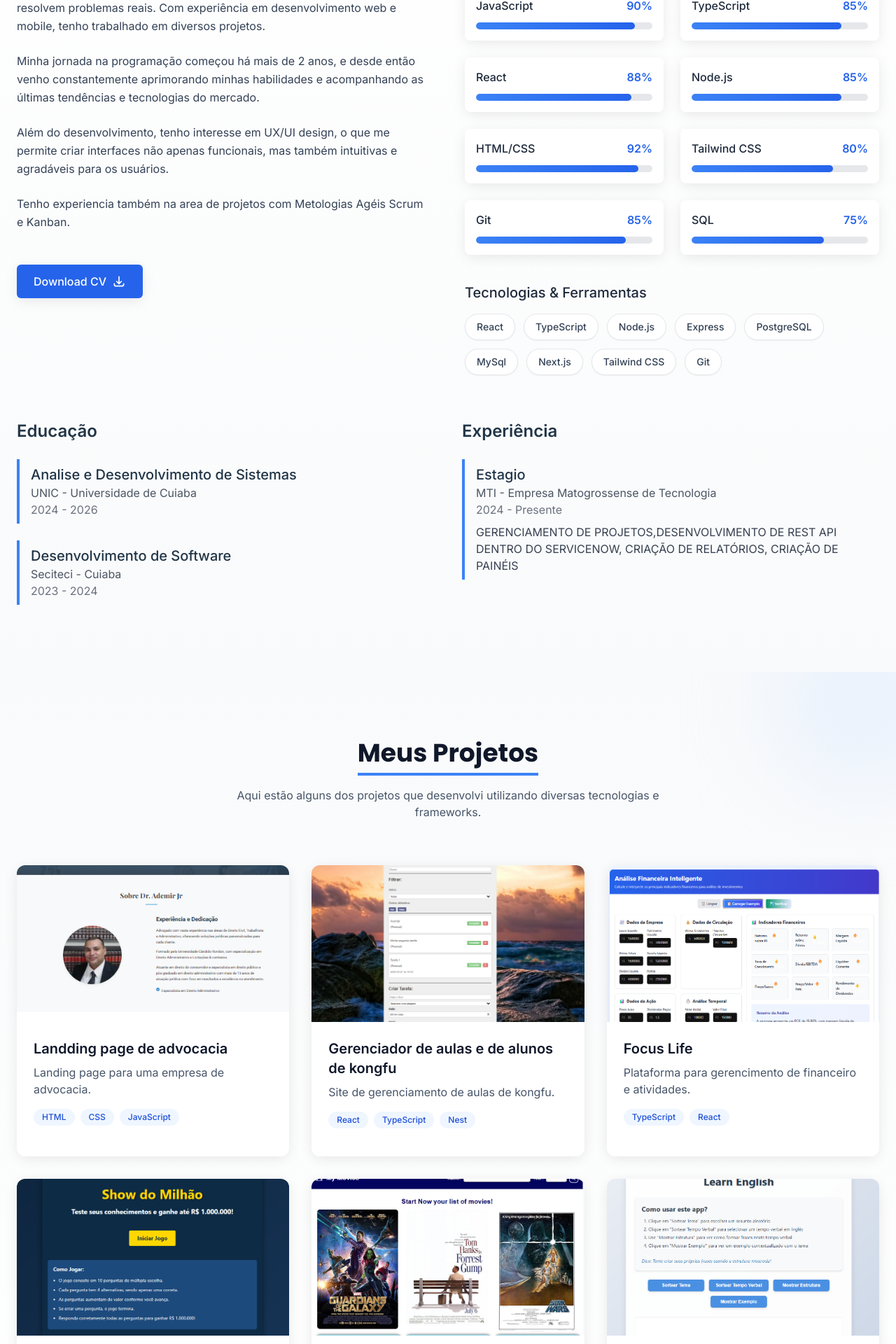
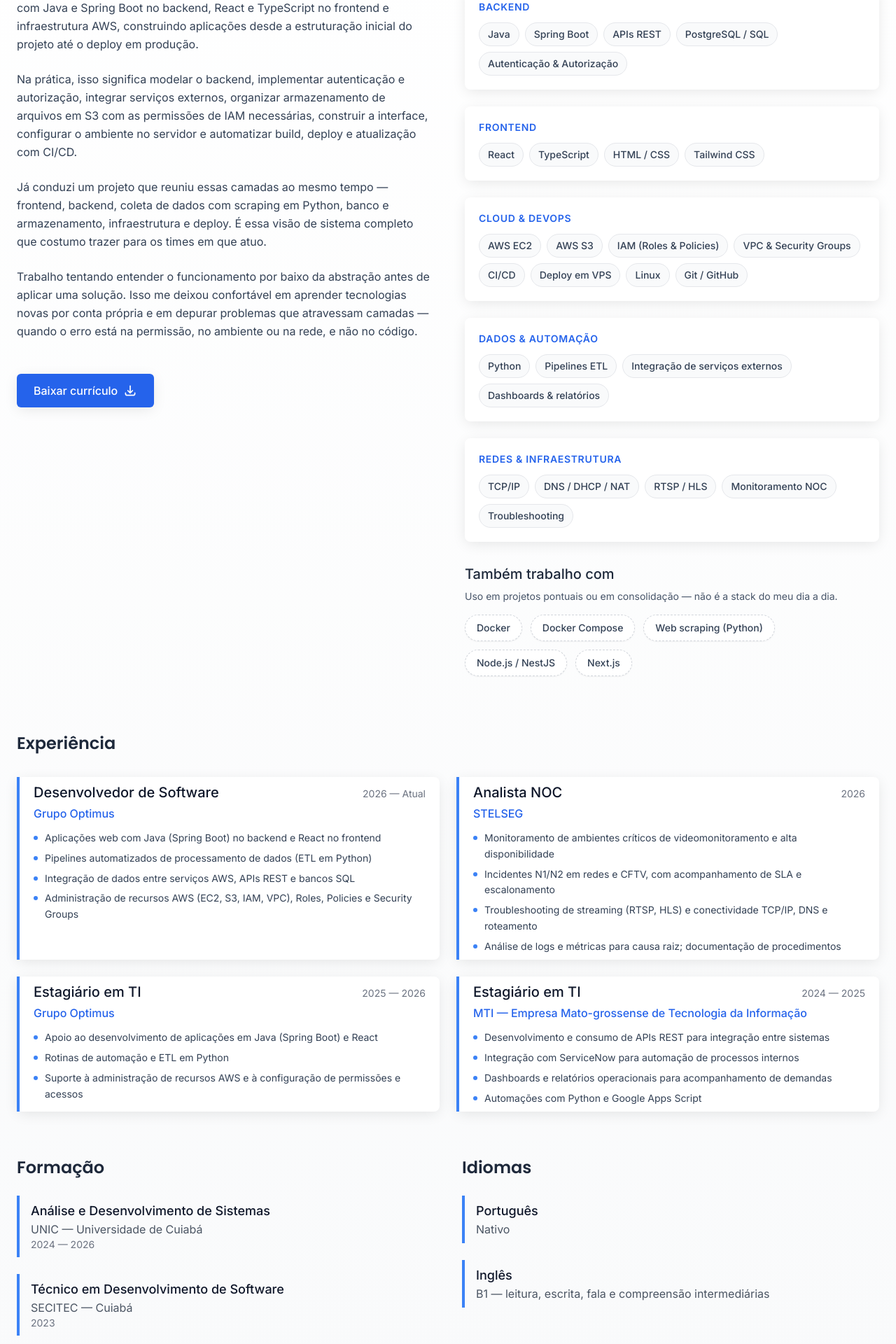
Before and after one commit to LzGuimaraes/Portfolio, a React (Vite) app: page / in a window 1280 px wide. Shown: the part 1096-3016 px from the top of the page at 70% size. Built offline with nearby package versions, Linux system fonts and the light colour scheme.

Commit message:
Feat: Atualiza o about para uma versao mais atualizada

```diff
--- a/src/components/About.tsx
+++ b/src/components/About.tsx
@@ -1,22 +1,157 @@
-import { useEffect, useRef, useState } from 'react';
+import { useEffect, useRef, useState } from "react";
+
+type SkillGroup = {
+  category: string;
+  items: string[];
+};
+
+type TimelineItem = {
+  role: string;
+  org: string;
+  period: string;
+  bullets?: string[];
+};
+
+type EducationItem = {
+  course: string;
+  org: string;
+  period: string;
+};
+
+// Stacks com uso profissional recorrente
+const skillGroups: SkillGroup[] = [
+  {
+    category: "Backend",
+    items: [
+      "Java",
+      "Spring Boot",
+      "APIs REST",
+      "PostgreSQL / SQL",
+      "Autenticação & Autorização",
+    ],
+  },
+  {
+    category: "Frontend",
+    items: ["React", "TypeScript", "HTML / CSS", "Tailwind CSS"],
+  },
+  {
+    category: "Cloud & DevOps",
+    items: [
+      "AWS EC2",
+      "AWS S3",
+      "IAM (Roles & Policies)",
+      "VPC & Security Groups",
+      "CI/CD",
+      "Deploy em VPS",
+      "Linux",
+      "Git / GitHub",
+    ],
+  },
+  {
+    category: "Dados & Automação",
+    items: [
+      "Python",
+      "Pipelines ETL",
+      "Integração de serviços externos",
+      "Dashboards & relatórios",
+    ],
+  },
+  {
+    category: "Redes & Infraestrutura",
+    items: [
+      "TCP/IP",
+      "DNS / DHCP / NAT",
+      "RTSP / HLS",
+      "Monitoramento NOC",
+      "Troubleshooting",
+    ],
+  },
+];
+
+// Ferramentas que uso em projetos pontuais ou que estou consolidando
+const workingKnowledge: string[] = [
+  "Docker",
+  "Docker Compose",
+  "Web scraping (Python)",
+  "Node.js / NestJS",
+  "Next.js",
+];
+
+const experience: TimelineItem[] = [
+  {
+    role: "Desenvolvedor de Software",
+    org: "Grupo Optimus",
+    period: "2026 — Atual",
+    bullets: [
+      "Aplicações web com Java (Spring Boot) no backend e React no frontend",
+      "Pipelines automatizados de processamento de dados (ETL em Python)",
+      "Integração de dados entre serviços AWS, APIs REST e bancos SQL",
+      "Administração de recursos AWS (EC2, S3, IAM, VPC), Roles, Policies e Security Groups",
+    ],
+  },
+  {
+    role: "Analista NOC",
+    org: "STELSEG",
+    period: "2026",
+    bullets: [
+      "Monitoramento de ambientes críticos de videomonitoramento e alta disponibilidade",
+      "Incidentes N1/N2 em redes e CFTV, com acompanhamento de SLA e escalonamento",
+      "Troubleshooting de streaming (RTSP, HLS) e conectividade TCP/IP, DNS e roteamento",
+      "Análise de logs e métricas para causa raiz; documentação de procedimentos",
+    ],
+  },
+  {
+    role: "Estagiário em TI",
+    org: "Grupo Optimus",
+    period: "2025 — 2026",
+    bullets: [
+      "Apoio ao desenvolvimento de aplicações em Java (Spring Boot) e React",
+      "Rotinas de automação e ETL em Python",
+      "Suporte à administração de recursos AWS e à configuração de permissões e acessos",
+    ],
+  },
+  {
+    role: "Estagiário em TI",
+    org: "MTI — Empresa Mato-grossense de Tecnologia da Informação",
+    period: "2024 — 2025",
+    bullets: [
+      "Desenvolvimento e consumo de APIs REST para integração entre sistemas",
+      "Integração com ServiceNow para automação de processos internos",
+      "Dashboards e relatórios operacionais para acompanhamento de demandas",
+      "Automações com Python e Google Apps Script",
+    ],
+  },
+];
+
+const education: EducationItem[] = [
+  {
+    course: "Análise e Desenvolvimento de Sistemas",
+    org: "UNIC — Universidade de Cuiabá",
+    period: "2024 — 2026",
+  },
+  {
+    course: "Técnico em Desenvolvimento de Software",
+    org: "SECITEC — Cuiabá",
+    period: "2023",
+  },
+];
 
 const About = () => {
-  // Lista de habilidades técnicas
-  const skills = [
-    { name: 'JavaScript', level: 90 },
-    { name: 'TypeScript', level: 85 },
-    { name: 'React', level: 88 },
-    { name: 'Node.js', level: 85 },
-    { name: 'HTML/CSS', level: 92 },
-    { name: 'Tailwind CSS', level: 80 },
-    { name: 'Git', level: 85 },
-    { name: 'SQL', level: 75 },
-  ];
-
   const [isVisible, setIsVisible] = useState(false);
   const sectionRef = useRef<HTMLElement>(null);
 
   useEffect(() => {
+    const node = sectionRef.current;
+    if (!node) return;
+
+    const prefersReducedMotion = window.matchMedia(
+      "(prefers-reduced-motion: reduce)",
+    ).matches;
+    if (prefersReducedMotion) {
+      setIsVisible(true);
+      return;
+    }
+
     const observer = new IntersectionObserver(
       ([entry]) => {
         if (entry.isIntersecting) {
@@ -24,19 +159,24 @@ const About = () => {
           observer.unobserve(entry.target);
         }
       },
-      { threshold: 0.1 }
+      { threshold: 0.1 },
     );
 
-    if (sectionRef.current) {
-      observer.observe(sectionRef.current);
-    }
+    observer.observe(node);
 
-    return () => {
-      if (sectionRef.current) {
-        observer.unobserve(sectionRef.current);
-      }
-    };
+    return () => observer.disconnect();
   }, []);
+
+  const reveal = (delay: string, axis: "x" | "-x" | "y" = "y") => {
+    const hidden =
+      axis === "y"
+        ? "opacity-0 translate-y-10"
+        : axis === "x"
+          ? "opacity-0 translate-x-10"
+          : "opacity-0 -translate-x-10";
+    const shown = "opacity-100 translate-x-0 translate-y-0";
+    return `transition-all duration-700 ${delay} transform ${isVisible ? shown : hidden}`;
+  };
 
   return (
     <section
@@ -45,122 +185,211 @@ const About = () => {
       className="py-24 bg-gradient-to-b from-white to-gray-50 dark:from-secondary-900 dark:to-secondary-800"
     >
       <div className="container mx-auto px-4">
-        <h2 className={`text-3xl md:text-4xl font-heading font-bold text-center mb-16 text-secondary-900 dark:text-white transition-all duration-700 transform ${isVisible ? 'opacity-100 translate-y-0' : 'opacity-0 translate-y-10'}`}>
-          <span className="inline-block border-b-4 border-primary-500 pb-2">Sobre Mim</span>
+        <h2
+          className={`text-3xl md:text-4xl font-heading font-bold text-center mb-16 text-secondary-900 dark:text-white ${reveal("")}`}
+        >
+          <span className="inline-block border-b-4 border-primary-500 pb-2">
+            Sobre Mim
+          </span>
         </h2>
 
         <div className="grid grid-cols-1 md:grid-cols-2 gap-12">
-          {/* Informações pessoais */}
-          <div className={`space-y-6 transition-all duration-700 delay-100 transform ${isVisible ? 'opacity-100 translate-x-0' : 'opacity-0 -translate-x-10'}`}>
+          {/* Apresentação */}
+          <div className={`space-y-6 ${reveal("delay-100", "-x")}`}>
             <h3 className="text-2xl font-heading font-semibold text-secondary-800 dark:text-white relative inline-block">
               <span className="relative z-10">Quem sou eu</span>
               <span className="absolute bottom-0 left-0 w-full h-3 bg-primary-200 dark:bg-primary-900/30 -z-10 transform -rotate-1"></span>
             </h3>
+
             <p className="text-secondary-700 dark:text-gray-300 leading-relaxed">
-              Sou um desenvolvedor full stack apaixonado por criar soluções digitais que resolvem problemas reais.
-              Com experiência em desenvolvimento web e mobile, tenho trabalhado em diversos projetos.
+              Sou desenvolvedor fullstack com cerca de 2 anos de atuação em TI.
+              Trabalho com Java e Spring Boot no backend, React e TypeScript no
+              frontend e infraestrutura AWS, construindo aplicações desde a
+              estruturação inicial do projeto até o deploy em produção.
             </p>
             <p className="text-secondary-700 dark:text-gray-300 leading-relaxed">
-              Minha jornada na programação começou há mais de 2 anos, e desde então venho constantemente
-              aprimorando minhas habilidades e acompanhando as últimas tendências e tecnologias do mercado.
+              Na prática, isso significa modelar o backend, implementar
+              autenticação e autorização, integrar serviços externos, organizar
+              armazenamento de arquivos em S3 com as permissões de IAM
+              necessárias, construir a interface, configurar o ambiente no
+              servidor e automatizar build, deploy e atualização com CI/CD.
             </p>
             <p className="text-secondary-700 dark:text-gray-300 leading-relaxed">
-              Além do desenvolvimento, tenho interesse em UX/UI design, o que me permite criar interfaces
-              não apenas funcionais, mas também intuitivas e agradáveis para os usuários.
+              Já conduzi um projeto que reuniu essas camadas ao mesmo tempo —
+              frontend, backend, coleta de dados com scraping em Python, banco e
+              armazenamento, infraestrutura e deploy. É essa visão de sistema
+              completo que costumo trazer para os times em que atuo.
             </p>
             <p className="text-secondary-700 dark:text-gray-300 leading-relaxed">
-              Tenho experiencia também na area de projetos com Metologias Agéis Scrum e Kanban.
+              Trabalho tentando entender o funcionamento por baixo da abstração
+              antes de aplicar uma solução. Isso me deixou confortável em
+              aprender tecnologias novas por conta própria e em depurar
+              problemas que atravessam camadas — quando o erro está na
+              permissão, no ambiente ou na rede, e não no código.
             </p>
 
-            {/* Botão para download do currículo */}
             <div className="pt-6">
               <a
                 href="/assets/Curriculo.pdf"
-                className="inline-flex items-center px-6 py-3 bg-primary-600 text-white font-medium rounded-md hover:bg-primary-700 transition duration-300 shadow-custom group"
+                className="inline-flex items-center px-6 py-3 bg-primary-600 text-white font-medium rounded-md hover:bg-primary-700 focus-visible:outline-none focus-visible:ring-2 focus-visible:ring-primary-400 focus-visible:ring-offset-2 transition duration-300 shadow-custom group"
                 target="_blank"
                 rel="noopener noreferrer"
                 download="Curriculo.pdf"
               >
-                <span>Download CV</span>
-                <svg className="w-5 h-5 ml-2 group-hover:translate-x-1 transition-transform duration-300" fill="none" stroke="currentColor" viewBox="0 0 24 24" xmlns="http://www.w3.org/2000/svg">
-                  <path strokeLinecap="round" strokeLinejoin="round" strokeWidth="2" d="M4 16v1a3 3 0 003 3h10a3 3 0 003-3v-1m-4-4l-4 4m0 0l-4-4m4 4V4"></path>
+                <span>Baixar currículo</span>
+                <svg
+                  className="w-5 h-5 ml-2 group-hover:translate-y-0.5 transition-transform duration-300"
+                  fill="none"
+                  stroke="currentColor"
+                  viewBox="0 0 24 24"
+                  aria-hidden="true"
+                  xmlns="http://www.w3.org/2000/svg"
+                >
+                  <path
+                    strokeLinecap="round"
+                    strokeLinejoin="round"
+                    strokeWidth="2"
+                    d="M4 16v1a3 3 0 003 3h10a3 3 0 003-3v-1m-4-4l-4 4m0 0l-4-4m4 4V4"
+                  ></path>
                 </svg>
               </a>
             </div>
           </div>
 
-          {/* Habilidades */}
-          <div className={`transition-all duration-700 delay-200 transform ${isVisible ? 'opacity-100 translate-x-0' : 'opacity-0 translate-x-10'}`}>
+          {/* Stack técnica */}
+          <div className={reveal("delay-200", "x")}>
             <h3 className="text-2xl font-heading font-semibold text-secondary-800 dark:text-white relative inline-block mb-8">
-              <span className="relative z-10">Minhas Habilidades</span>
+              <span className="relative z-10">Stack técnica</span>
               <span className="absolute bottom-0 left-0 w-full h-3 bg-primary-200 dark:bg-primary-900/30 -z-10 transform -rotate-1"></span>
             </h3>
 
-            <div className="grid grid-cols-1 sm:grid-cols-2 gap-6">
-              {skills.map((skill, index) => (
-                <div key={index} className="bg-white dark:bg-secondary-800/50 rounded-lg p-4 shadow-custom hover:shadow-custom-lg transition-all duration-300 transform hover:-translate-y-1">
-                  <div className="flex justify-between items-center mb-3">
-                    <span className="text-secondary-800 dark:text-white font-medium">{skill.name}</span>
-                    <span className="text-primary-600 dark:text-primary-400 font-semibold">{skill.level}%</span>
-                  </div>
-                  <div className="w-full bg-gray-200 dark:bg-gray-700 rounded-full h-2.5 overflow-hidden">
-                    <div
-                      className="bg-gradient-to-r from-primary-500 to-primary-600 h-2.5 rounded-full transition-all duration-1000 ease-out"
-                      style={{ width: isVisible ? `${skill.level}%` : '0%' }}
-                    ></div>
-                  </div>
+            <div className="space-y-6">
+              {skillGroups.map((group) => (
+                <div
+                  key={group.category}
+                  className="bg-white dark:bg-secondary-800/50 rounded-lg p-5 shadow-custom hover:shadow-custom-lg transition-shadow duration-300"
+                >
+                  <h4 className="text-sm font-semibold uppercase tracking-wider text-primary-600 dark:text-primary-400 mb-3">
+                    {group.category}
+                  </h4>
+                  <ul className="flex flex-wrap gap-2">
+                    {group.items.map((item) => (
+                      <li
+                        key={item}
+                        className="px-3 py-1.5 rounded-full text-sm font-medium text-secondary-700 dark:text-gray-300 bg-gray-50 dark:bg-secondary-800 border border-gray-200 dark:border-secondary-700"
+                      >
+                        {item}
+                      </li>
+                    ))}
+                  </ul>
                 </div>
               ))}
             </div>
 
-            {/* Tecnologias e ferramentas */}
-            <div className="mt-10">
-              <h4 className="text-xl font-medium text-secondary-800 dark:text-white mb-4">Tecnologias & Ferramentas</h4>
-              <div className="flex flex-wrap gap-3">
-                {['React', 'TypeScript', 'Node.js', 'Express', 'PostgreSQL','MySql', 'Next.js', 'Tailwind CSS', 'Git'].map((tech, index) => (
-                  <span
-                    key={index}
-                    className="px-4 py-2 bg-white dark:bg-secondary-800 text-secondary-700 dark:text-gray-300 rounded-full text-sm font-medium shadow-sm border border-gray-200 dark:border-secondary-700 hover:border-primary-500 dark:hover:border-primary-500 transition-colors duration-300"
+            <div className="mt-8">
+              <h4 className="text-xl font-medium text-secondary-800 dark:text-white mb-2">
+                Também trabalho com
+              </h4>
+              <p className="text-sm text-secondary-600 dark:text-gray-400 mb-4">
+                Uso em projetos pontuais ou em consolidação — não é a stack do
+                meu dia a dia.
+              </p>
+              <ul className="flex flex-wrap gap-3">
+                {workingKnowledge.map((tech) => (
+                  <li
+                    key={tech}
+                    className="px-4 py-2 bg-white dark:bg-secondary-800 text-secondary-700 dark:text-gray-300 rounded-full text-sm font-medium shadow-sm border border-dashed border-gray-300 dark:border-secondary-600 hover:border-primary-500 dark:hover:border-primary-500 transition-colors duration-300"
                   >
                     {tech}
-                  </span>
+                  </li>
                 ))}
-              </div>
+              </ul>
             </div>
           </div>
         </div>
 
-        {/* Educação e Experiência */}
-        <div className="mt-16 grid grid-cols-1 md:grid-cols-2 gap-10">
-          {/* Educação */}
+        {/* Experiência */}
+        <div className={`mt-20 ${reveal("delay-300")}`}>
+          <h3 className="text-2xl font-heading font-semibold mb-8 text-secondary-800 dark:text-white">
+            Experiência
+          </h3>
+          <div className="grid grid-cols-1 lg:grid-cols-2 gap-6">
+            {experience.map((item) => (
+              <article
+                key={`${item.org}-${item.period}`}
+                className="border-l-4 border-primary-500 pl-5 py-2 bg-white dark:bg-secondary-800/50 rounded-r-lg shadow-custom p-5"
+              >
+                <div className="flex flex-wrap items-baseline justify-between gap-2">
+                  <h4 className="text-xl font-medium text-secondary-900 dark:text-white">
+                    {item.role}
+                  </h4>
+                  <span className="text-sm text-gray-500 dark:text-gray-500">
+                    {item.period}
+                  </span>
+                </div>
+                <p className="text-primary-600 dark:text-primary-400 font-medium mt-1">
+                  {item.org}
+                </p>
+                {item.bullets && (
+                  <ul className="mt-3 space-y-1.5">
+                    {item.bullets.map((bullet) => (
+                      <li
+                        key={bullet}
+                        className="text-secondary-700 dark:text-gray-300 text-sm leading-relaxed pl-4 relative before:content-[''] before:absolute before:left-0 before:top-2 before:w-1.5 before:h-1.5 before:rounded-full before:bg-primary-500"
+                      >
+                        {bullet}
+                      </li>
+                    ))}
+                  </ul>
+                )}
+              </article>
+            ))}
+          </div>
+        </div>
+
+        {/* Formação e idiomas */}
+        <div
+          className={`mt-16 grid grid-cols-1 md:grid-cols-2 gap-10 ${reveal("delay-300")}`}
+        >
           <div>
-            <h3 className="text-2xl font-semibold mb-6 dark:text-white">Educação</h3>
+            <h3 className="text-2xl font-heading font-semibold mb-6 text-secondary-800 dark:text-white">
+              Formação
+            </h3>
             <div className="space-y-6">
-              <div className="border-l-4 border-blue-500 pl-4 py-2">
-                <h4 className="text-xl font-medium dark:text-white">Analise e Desenvolvimento de Sistemas</h4>
-                <p className="text-gray-600 dark:text-gray-400">UNIC - Universidade de Cuiaba</p>
-                <p className="text-gray-500 dark:text-gray-500">2024 - 2026</p>
-              </div>
-              <div className="border-l-4 border-blue-500 pl-4 py-2">
-                <h4 className="text-xl font-medium dark:text-white">Desenvolvimento de Software</h4>
-                <p className="text-gray-600 dark:text-gray-400">Seciteci - Cuiaba</p>
-                <p className="text-gray-500 dark:text-gray-500">2023 - 2024</p>
-              </div>
+              {education.map((item) => (
+                <div
+                  key={item.course}
+                  className="border-l-4 border-primary-500 pl-4 py-2"
+                >
+                  <h4 className="text-lg font-medium text-secondary-900 dark:text-white">
+                    {item.course}
+                  </h4>
+                  <p className="text-gray-600 dark:text-gray-400">{item.org}</p>
+                  <p className="text-gray-500 dark:text-gray-500 text-sm">
+                    {item.period}
+                  </p>
+                </div>
+              ))}
             </div>
           </div>
 
-          {/* Experiência */}
           <div>
-            <h3 className="text-2xl font-semibold mb-6 dark:text-white">Experiência</h3>
+            <h3 className="text-2xl font-heading font-semibold mb-6 text-secondary-800 dark:text-white">
+              Idiomas
+            </h3>
             <div className="space-y-6">
-              <div className="border-l-4 border-blue-500 pl-4 py-2">
-                <h4 className="text-xl font-medium dark:text-white">Estagio</h4>
-                <p className="text-gray-600 dark:text-gray-400">MTI - Empresa Matogrossense de Tecnologia</p>
-                <p className="text-gray-500 dark:text-gray-500">2024 - Presente</p>
-                <p className="text-gray-700 dark:text-gray-300 mt-2">
-                  GERENCIAMENTO DE PROJETOS,DESENVOLVIMENTO DE REST API
-DENTRO DO SERVICENOW, CRIAÇÃO DE RELATÓRIOS, CRIAÇÃO DE
-PAINÉIS
+              <div className="border-l-4 border-primary-500 pl-4 py-2">
+                <h4 className="text-lg font-medium text-secondary-900 dark:text-white">
+                  Português
+                </h4>
+                <p className="text-gray-600 dark:text-gray-400">Nativo</p>
+              </div>
+              <div className="border-l-4 border-primary-500 pl-4 py-2">
+                <h4 className="text-lg font-medium text-secondary-900 dark:text-white">
+                  Inglês
+                </h4>
+                <p className="text-gray-600 dark:text-gray-400">
+                  B1 — leitura, escrita, fala e compreensão intermediárias
                 </p>
               </div>
             </div>
```
